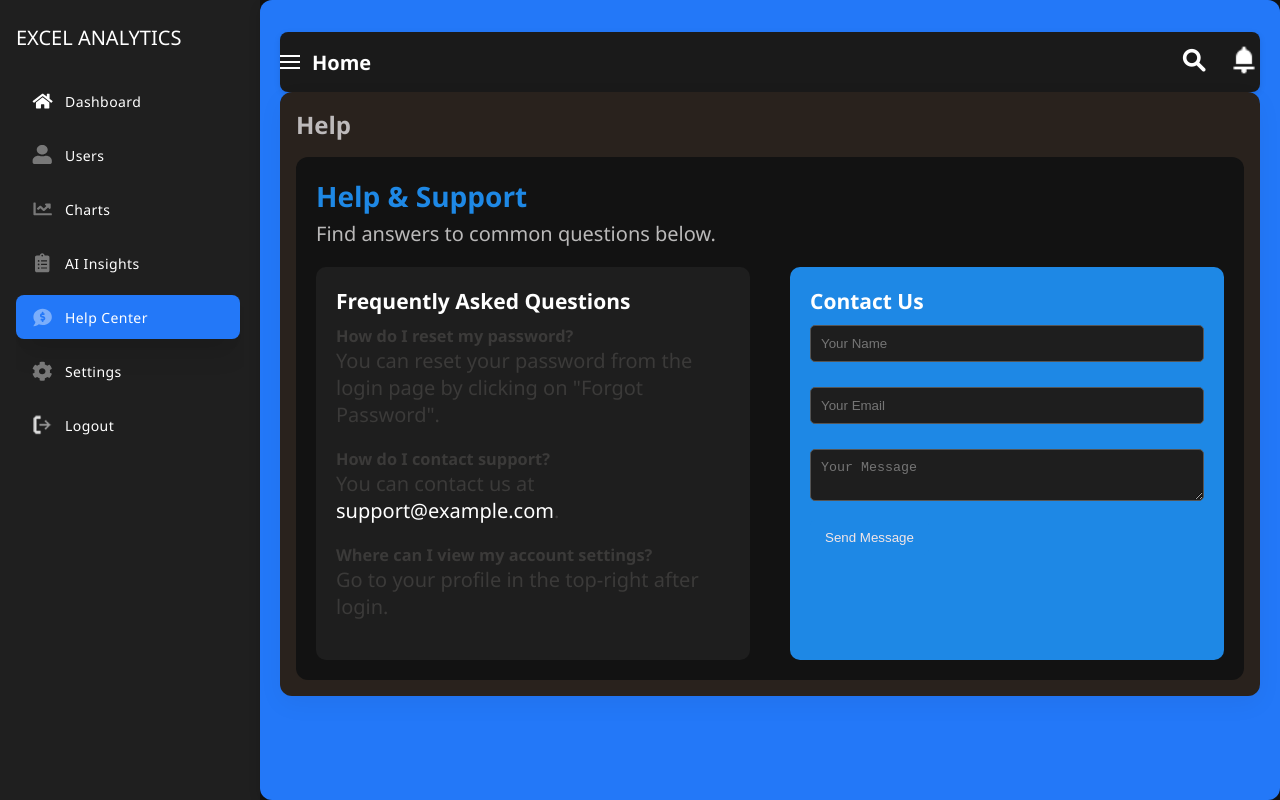
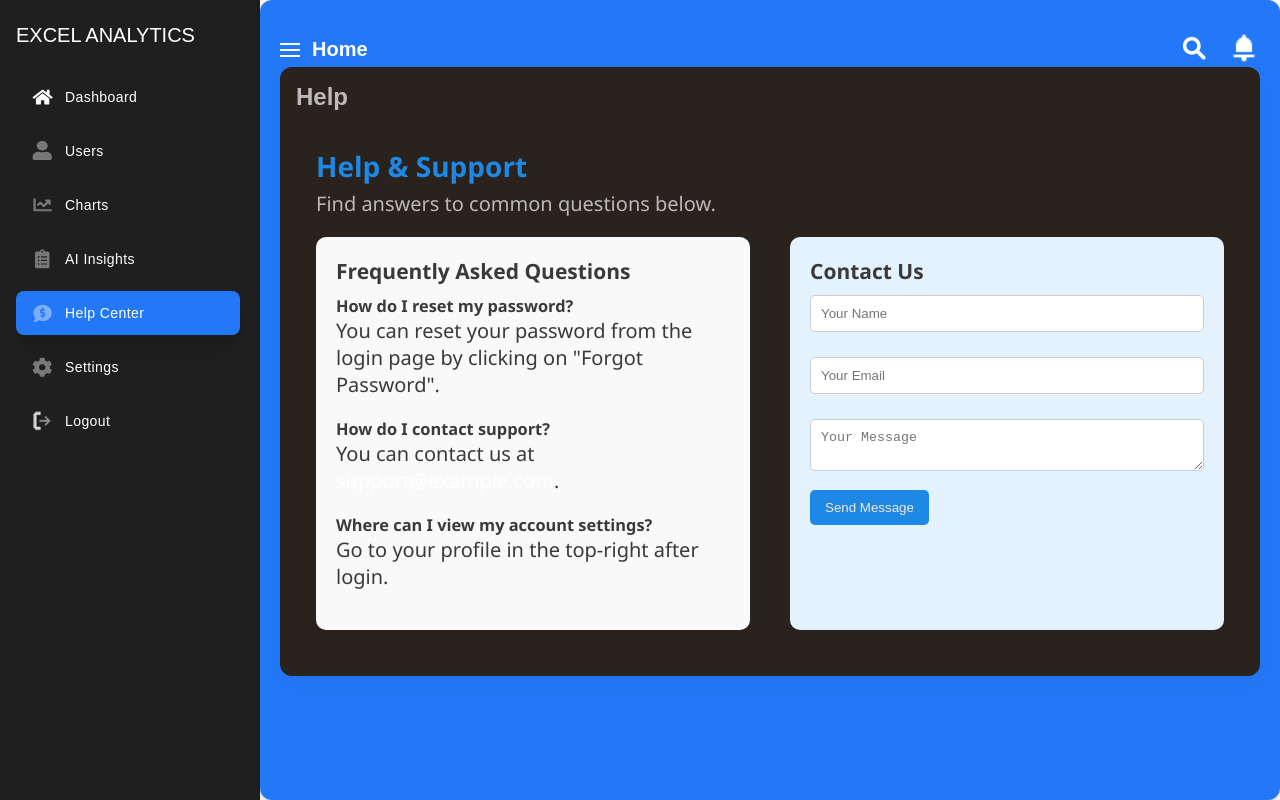
Before and after one commit to kartikneelagund/Excel-Analytics, a React (Vite) app in the folder frontend/: page /help in a window 1280 px wide. Built offline with nearby package versions, Linux system fonts and the light colour scheme; no server answers; sample sign-in values are in the browser's storage; a web font is replaced by a local one.

Commit message:
added css

```diff
--- a/frontend/src/components/Dashbord/Charts/Charts.css
+++ b/frontend/src/components/Dashbord/Charts/Charts.css
@@ -93,9 +93,9 @@
 
 .file-input {
   padding: 0.5rem 1rem;
-  border: 1px solid #888;
+  border: 1px solid #948989;
   border-radius: 4px;
-  background-color: #333;
+  background-color: #a18e8e;
   color: white;
   cursor: pointer;
   transition: background-color 0.3s ease, transform 0.2s ease;
@@ -117,7 +117,7 @@
 
 .chart-controls select:hover {
   transform: scale(1.05);
-  background-color: rgba(255, 255, 255, 0.1);
+  background-color: rgba(143, 126, 126, 0.1);
 }
 
 .download-controls {
--- a/frontend/src/components/Dashbord/ContentMain/ContentMain.css
+++ b/frontend/src/components/Dashbord/ContentMain/ContentMain.css
@@ -4,9 +4,8 @@ html, body, #root {
   margin: 0;
   padding: 0;
   box-sizing: border-box;
-  font-family: 'Segoe UI', sans-serif;
-  background-color: #121212;
-  color: #fff;
+  font-family: sans-serif;
+
 }
 
 /* Main layout wrapper */
@@ -16,7 +15,6 @@ html, body, #root {
   min-height: 100vh;
   padding: 16px;
   box-sizing: border-box;
-  transition: all 0.3s ease;
 }
 
 /* Top grid with 4 stats */
@@ -24,21 +22,6 @@ html, body, #root {
   display: grid;
   grid-template-columns: repeat(4, 1fr);
   column-gap: 16px;
-}
-
-.content-grid-one .stat-card {
-  background: #1e1e1e;
-  padding: 16px;
-  border-radius: 8px;
-  text-align: center;
-  cursor: pointer;
-  transition: transform 0.3s ease, box-shadow 0.3s ease, background-color 0.3s ease;
-}
-
-.content-grid-one .stat-card:hover {
-  transform: translateY(-5px) scale(1.03);
-  box-shadow: 0 6px 16px rgba(0,0,0,0.3);
-  background-color: #29221d;
 }
 
 /* Bottom grid with charts and users */
@@ -49,6 +32,7 @@ html, body, #root {
   row-gap: 16px;
 }
 
+/* Each chart/user box */
 .grid-two-item {
   display: flex;
   flex-direction: column;
@@ -58,14 +42,10 @@ html, body, #root {
   min-height: 250px;
   box-shadow: 0 2px 6px rgba(0, 0, 0, 0.05);
   overflow: auto;
-  cursor: default;
-  transition: transform 0.3s ease, box-shadow 0.3s ease;
+
 }
 
-.grid-two-item:hover {
-  transform: translateY(-5px);
-  box-shadow: 0 8px 20px rgba(0,0,0,0.2);
-}
+
 
 /* Nested user subgrid */
 .subgrid-two {
@@ -73,37 +53,6 @@ html, body, #root {
   grid-template-columns: repeat(1, 1fr);
   height: 100%;
   gap: 12px;
-}
-
-.subgrid-two .subgrid-two-item {
-  background: #1e1e1e;
-  padding: 12px;
-  border-radius: 6px;
-  cursor: pointer;
-  transition: transform 0.2s ease, box-shadow 0.2s ease, background-color 0.3s ease;
-}
-
-.subgrid-two .subgrid-two-item:hover {
-  transform: translateY(-3px);
-  box-shadow: 0 4px 12px rgba(0,0,0,0.3);
-  background-color: #2a1f18;
-}
-
-/* Scrollbar styling for overflow areas */
-.grid-two-item::-webkit-scrollbar,
-.subgrid-two::-webkit-scrollbar {
-  width: 8px;
-}
-
-.grid-two-item::-webkit-scrollbar-thumb,
-.subgrid-two::-webkit-scrollbar-thumb {
-  background-color: #555;
-  border-radius: 4px;
-}
-
-.grid-two-item::-webkit-scrollbar-track,
-.subgrid-two::-webkit-scrollbar-track {
-  background: #1e1e1e;
 }
 
 /* Responsive rules */
@@ -155,27 +104,3 @@ html, body, #root {
     height: auto;
   }
 }
-
-/* Animate cards on page load */
-.grid-two-item, .subgrid-two .subgrid-two-item, .content-grid-one .stat-card {
-  opacity: 0;
-  transform: translateY(20px);
-  animation: fadeInUp 0.6s forwards;
-}
-
-@keyframes fadeInUp {
-  to {
-    opacity: 1;
-    transform: translateY(0);
-  }
-}
-
-/* Stagger animation for better effect */
-.content-grid-one .stat-card:nth-child(1) { animation-delay: 0s; }
-.content-grid-one .stat-card:nth-child(2) { animation-delay: 0.1s; }
-.content-grid-one .stat-card:nth-child(3) { animation-delay: 0.2s; }
-.content-grid-one .stat-card:nth-child(4) { animation-delay: 0.3s; }
-
-.content-grid-two .grid-two-item:nth-child(1) { animation-delay: 0.1s; }
-.content-grid-two .grid-two-item:nth-child(2) { animation-delay: 0.2s; }
-.content-grid-two .grid-two-item:nth-child(3) { animation-delay: 0.3s; }
--- a/frontend/src/components/Dashbord/ContentTop/ContentTop.css
+++ b/frontend/src/components/Dashbord/ContentTop/ContentTop.css
@@ -1,97 +1,52 @@
-/* Main content top */
+/* main content top */
 .main-content-top {
   display: flex;
   justify-content: space-between;
   align-items: center;
-  padding: 12px 0;
-  background-color: #1a1a1a;
-  border-radius: 8px;
-  box-shadow: 0 2px 6px rgba(0,0,0,0.1);
-  transition: background-color 0.3s ease, box-shadow 0.3s ease;
+
 }
-
-.main-content-top:hover {
-  background-color: #2a2a2a;
-  box-shadow: 0 4px 12px rgba(0,0,0,0.2);
-}
-
-/* Sidebar toggler */
 .sidebar-toggler {
   display: flex;
   align-items: center;
   margin-right: 12px;
-  cursor: pointer;
-  transition: transform 0.2s ease, filter 0.3s ease;
 }
-
-.sidebar-toggler:hover {
-  transform: scale(1.1);
-  filter: brightness(1.2);
-}
-
 .sidebar-toggler img {
   width: 20px;
-  transition: transform 0.3s ease, filter 0.3s ease;
 }
-
-.sidebar-toggler img:hover {
-  transform: rotate(15deg);
-  filter: brightness(1.1);
-}
-
-/* Top title */
 .content-top-title {
-  color: #fff; /* var(--clr-white) fallback */
+  color: var(--clr-white);
   font-size: 20px;
   font-weight: 600;
   cursor: default;
-  transition: color 0.3s ease;
 }
-
-.content-top-title:hover {
-  color: #1e88e5;
-}
-
-/* Top buttons */
 .content-top-btn {
   color: brown;
   margin-left: 18px;
-  cursor: pointer;
-  transition: transform 0.2s ease, filter 0.3s ease;
+}
+.content-top-btn img {
+  color: brown;
+  width: 32px;
 }
 
-.content-top-btn img {
-  width: 32px;
-  transition: transform 0.2s ease, filter 0.3s ease;
+img {
+  fill: white;
+  transition: filter 0.3s ease;
 }
 
-.content-top-btn:hover img {
-  transform: scale(1.1) rotate(10deg);
-  filter: grayscale(80%) brightness(0.8);
+
+
+.content-top-btn img:hover {
+  filter: grayscale(100%) brightness(0.7);
 }
-
-/* Content top left container */
 .content-top-left {
   display: flex;
   align-items: center;
 }
 
-/* White buttons hover effect */
-.white_btn {
-  cursor: pointer;
-  transition: transform 0.2s ease, box-shadow 0.3s ease;
+
+
+
+.white_btn:hover{
+  transform: scale(1.05);
+  transition: 0.2s;
 }
-
-.white_btn:hover {
-  transform: scale(1.05);
-  box-shadow: 0 4px 12px rgba(0,0,0,0.2);
-}
-
-/* Global image hover effect */
-img {
-  transition: filter 0.3s ease, transform 0.2s ease;
-}
-
-img:hover {
-  transform: scale(1.05);
-}
--- a/frontend/src/components/Dashbord/Help/Help.css
+++ b/frontend/src/components/Dashbord/Help/Help.css
@@ -1,36 +1,18 @@
-/* Grid C8 progress fill */
 .grid-c8 .grid-item-fill {
   width: 60%;
   height: 10px;
-  background-color: #ff9800; /* fallback for var(--clr-pumpkin) */
+  background-color: var(--clr-pumpkin);
   border-radius: 100vh;
-  transition: width 0.4s ease, background-color 0.3s ease;
 }
 
-.grid-c8 .grid-item:hover .grid-item-fill {
-  width: 85%; /* Interactive fill on hover */
-  background-color: #ffb74d;
-}
-
-/* Help container */
 .help-container {
   padding: 20px;
   font-family: 'Segoe UI', sans-serif;
-  background-color: #121212;
-  border-radius: 12px;
-  color: #fff;
-  transition: background-color 0.3s ease;
 }
 
-/* Help title */
 .help-title h1 {
   color: #1e88e5;
   margin-bottom: 5px;
-  transition: color 0.3s ease;
-}
-
-.help-title h1:hover {
-  color: #42a5f5;
 }
 
 .sub-title {
@@ -38,110 +20,69 @@
   margin-bottom: 20px;
 }
 
-/* Content split */
 .help-content-split {
   display: flex;
   gap: 40px;
-  flex-wrap: wrap;
-  transition: all 0.3s ease;
-  color: #3b3a39;
+  flex-wrap: wrap; /* Makes it responsive */
 }
 
 /* Left side - FAQ */
 .faq-section {
   flex: 1;
   min-width: 280px;
-  background: #1e1e1e;
+  background: #f9f9f9;
   padding: 20px;
   border-radius: 10px;
-  transition: transform 0.3s ease, box-shadow 0.3s ease, background-color 0.3s ease;
 }
 
-.faq-section:hover {
-  transform: translateY(-5px);
-  box-shadow: 0 8px 20px rgba(0,0,0,0.25);
-  background-color: #29221d;
-}
-
-.faq-section h2 {
+.help-content-split, .faq-section h2{
   margin-bottom: 10px !important;
-  color: #fff;
-  cursor: default;
-}
-
-.faq-item {
-  margin-bottom: 20px;
-  transition: transform 0.2s ease, background-color 0.3s ease;
-}
-
-.faq-item:hover {
-  transform: scale(1.02);
-  background-color: #2a2a2a;
-  border-radius: 6px;
-  padding: 8px;
 }
 
 /* Right side - Contact */
 .contact-section {
   flex: 1;
   min-width: 280px;
-  background: #1e88e5;
+  background: #e3f2fd;
   padding: 20px;
   border-radius: 10px;
-  transition: transform 0.3s ease, box-shadow 0.3s ease;
 }
 
-.contact-section:hover {
-  transform: translateY(-5px);
-  box-shadow: 0 8px 20px rgba(0,0,0,0.25);
+/* Common styles */
+.faq-item {
+  margin-bottom: 20px;
 }
 
-.contact-section h2 {
-  color: #fff;
-  cursor: default;
-}
-
-/* Form inputs */
 form input,
 form textarea {
   width: 100%;
   margin-top: 10px;
   margin-bottom: 15px;
   padding: 10px;
-  border: 1px solid #555;
+  border: 1px solid #ccc;
   border-radius: 5px;
-  background-color: #1e1e1e;
-  color: #fff;
-  transition: border 0.3s ease, background-color 0.3s ease;
 }
 
-form input:focus,
-form textarea:focus {
-  border-color: #42a5f5;
-  outline: none;
-  background-color: #29221d;
-}
-
-/* Form button */
 form button {
   background-color: #1e88e5;
-  color: #f3e6e6;
+  color: rgb(243, 230, 230);
   border: none;
   padding: 10px 15px;
   border-radius: 5px;
   cursor: pointer;
-  transition: transform 0.2s ease, background-color 0.3s ease;
 }
 
 form button:hover {
   background-color: #1565c0;
-  transform: scale(1.05);
 }
-
-/* Cursor defaults */
+.help-content-split{
+  color: #3b3a39;
+}
 .help-title,
-.faq-section,
-.lg-value,
-.contact-section h2 {
+ .faq-section,
+ .lg-value{
   cursor: default;
 }
+.contact-section h2{
+  cursor: default;
+}
--- a/frontend/src/components/Loginpage/Login/styles.module.css
+++ b/frontend/src/components/Loginpage/Login/styles.module.css
@@ -56,7 +56,7 @@
 	margin: 5px 0;
 	font-size: 14px;
 	background-color: #f34646;
-	color: rgb(125, 61, 61);
+	color: white;
 	border-radius: 5px;
 	text-align: center;
 }
```
Also changed, not shown: frontend/index.css (deleted), frontend/src/vercel.json (renamed from frontend/vercel.json).
